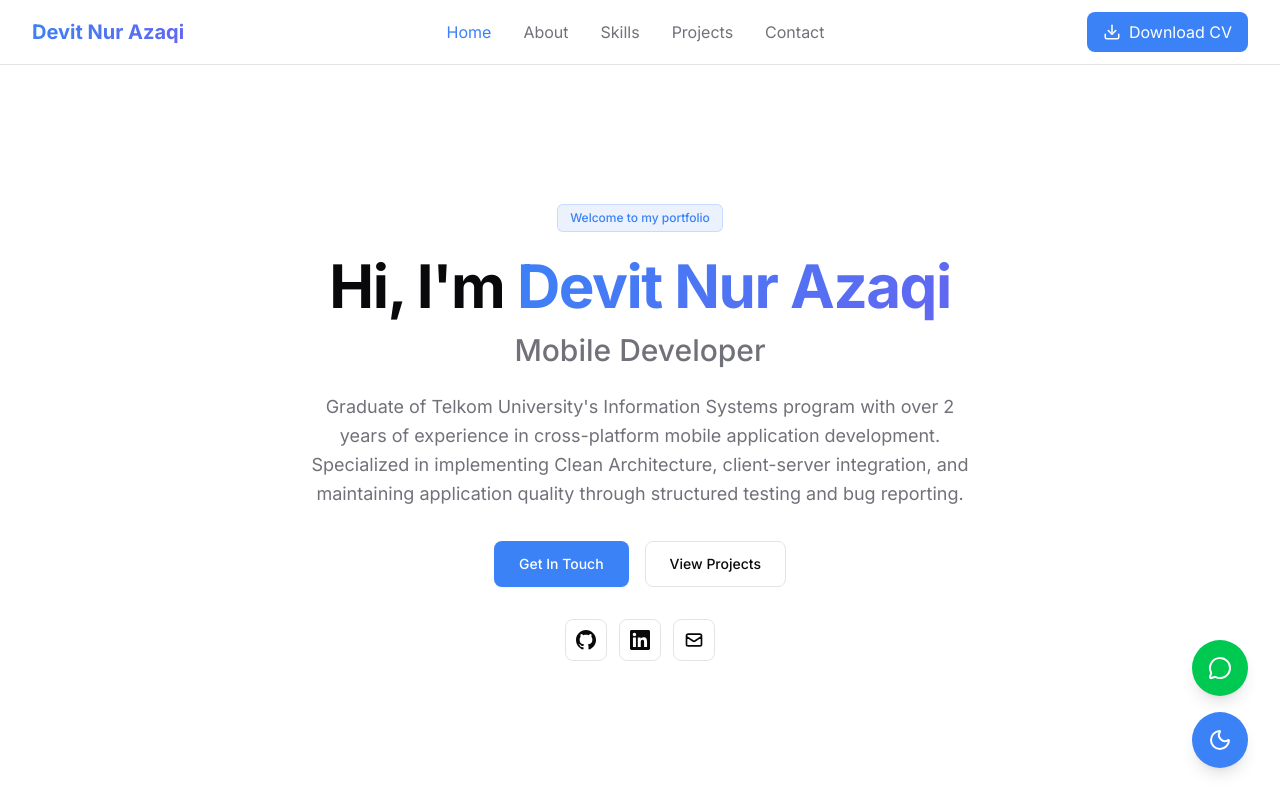
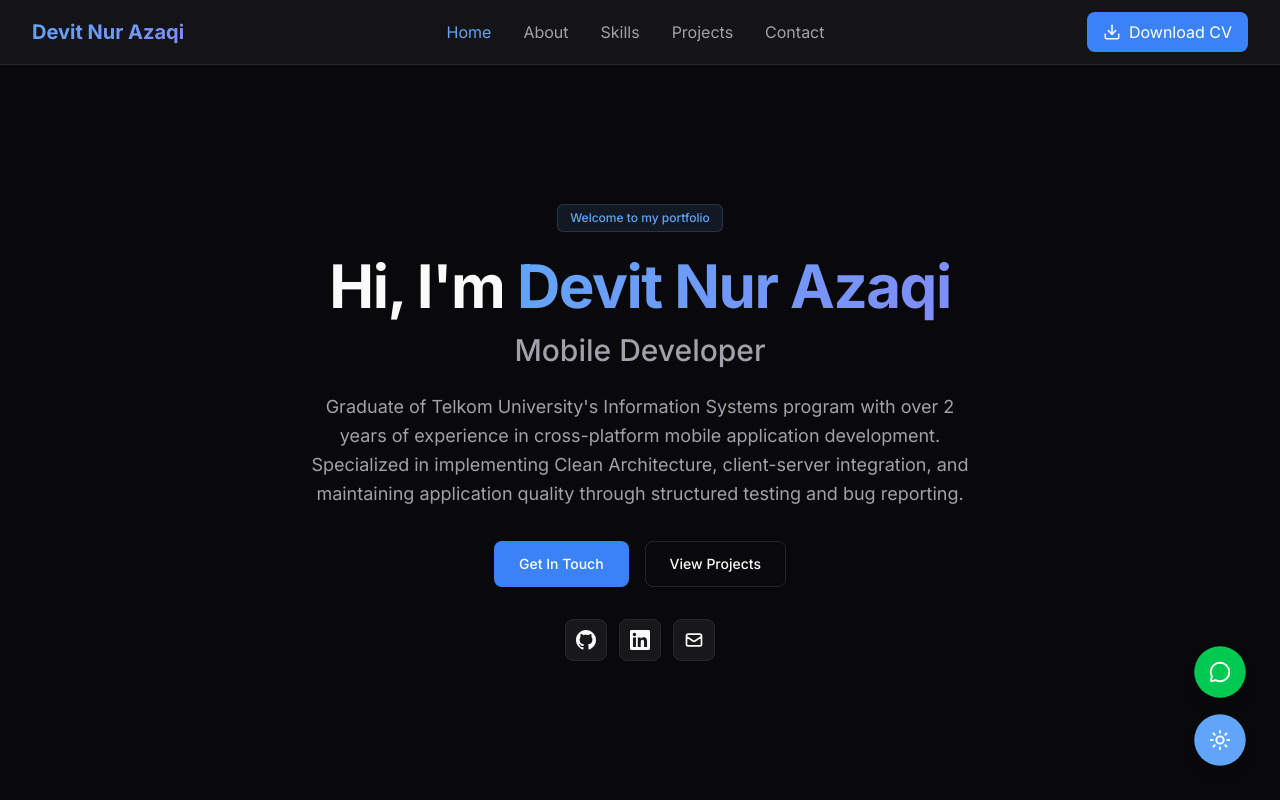
Before and after one commit to devvNA/devit-portfolio, a Next.js app: page / in a window 1280 px wide. Shown: the top 800 px of the page. Built offline with nearby package versions, Linux system fonts and the light colour scheme.

Commit message:
refactor

```diff
--- a/src/components/FloatingButtons.tsx
+++ b/src/components/FloatingButtons.tsx
@@ -5,7 +5,7 @@ import { ChevronUp, MessageCircle, Moon, Sun } from "lucide-react";
 import { useEffect, useState } from "react";
 
 export function FloatingButtons() {
-  const [isDarkMode, setIsDarkMode] = useState(false);
+  const [isDarkMode, setIsDarkMode] = useState(true);
   const [showScrollTop, setShowScrollTop] = useState(false);
   const [mounted, setMounted] = useState(false);
 
@@ -45,15 +45,15 @@ export function FloatingButtons() {
   };
 
   return (
-    <div className="fixed bottom-8 right-8 flex flex-col gap-4 z-40">
+    <div className="fixed bottom-8 right-8 flex flex-col gap-3 z-40">
       {/* WhatsApp Button */}
       <motion.a
         href="https://wa.me/6282142185804"
         target="_blank"
         rel="noopener noreferrer"
         initial={{ scale: 0 }}
-        animate={{ scale: 1 }}
-        whileHover={{ scale: 1.1 }}
+        animate={{ scale: 0.92 }}
+        whileHover={{ scale: 1 }}
         className="p-4 bg-green-500 text-white rounded-full shadow-lg hover:shadow-xl transition-all"
         title="Chat on WhatsApp"
       >
@@ -64,8 +64,8 @@ export function FloatingButtons() {
       <motion.button
         onClick={() => setIsDarkMode(!isDarkMode)}
         initial={{ scale: 0 }}
-        animate={{ scale: 1 }}
-        whileHover={{ scale: 1.1 }}
+        animate={{ scale: 0.92 }}
+        whileHover={{ scale: 1 }}
         className="p-4 bg-[var(--accent)] text-white rounded-full shadow-lg hover:shadow-xl transition-all"
         title="Toggle Dark Mode"
       >
@@ -77,9 +77,9 @@ export function FloatingButtons() {
         <motion.button
           onClick={scrollToTop}
           initial={{ scale: 0 }}
-          animate={{ scale: 1 }}
-          whileHover={{ scale: 1.1 }}
-          className="p-4 bg-[var(--primary)] text-white rounded-full shadow-lg hover:shadow-xl transition-all"
+          animate={{ scale: 0.92 }}
+          whileHover={{ scale: 1 }}
+          className="p-4 bg-amber-500 text-white rounded-full shadow-lg hover:shadow-xl transition-all"
           title="Back to Top"
         >
           <ChevronUp size={24} />
```
